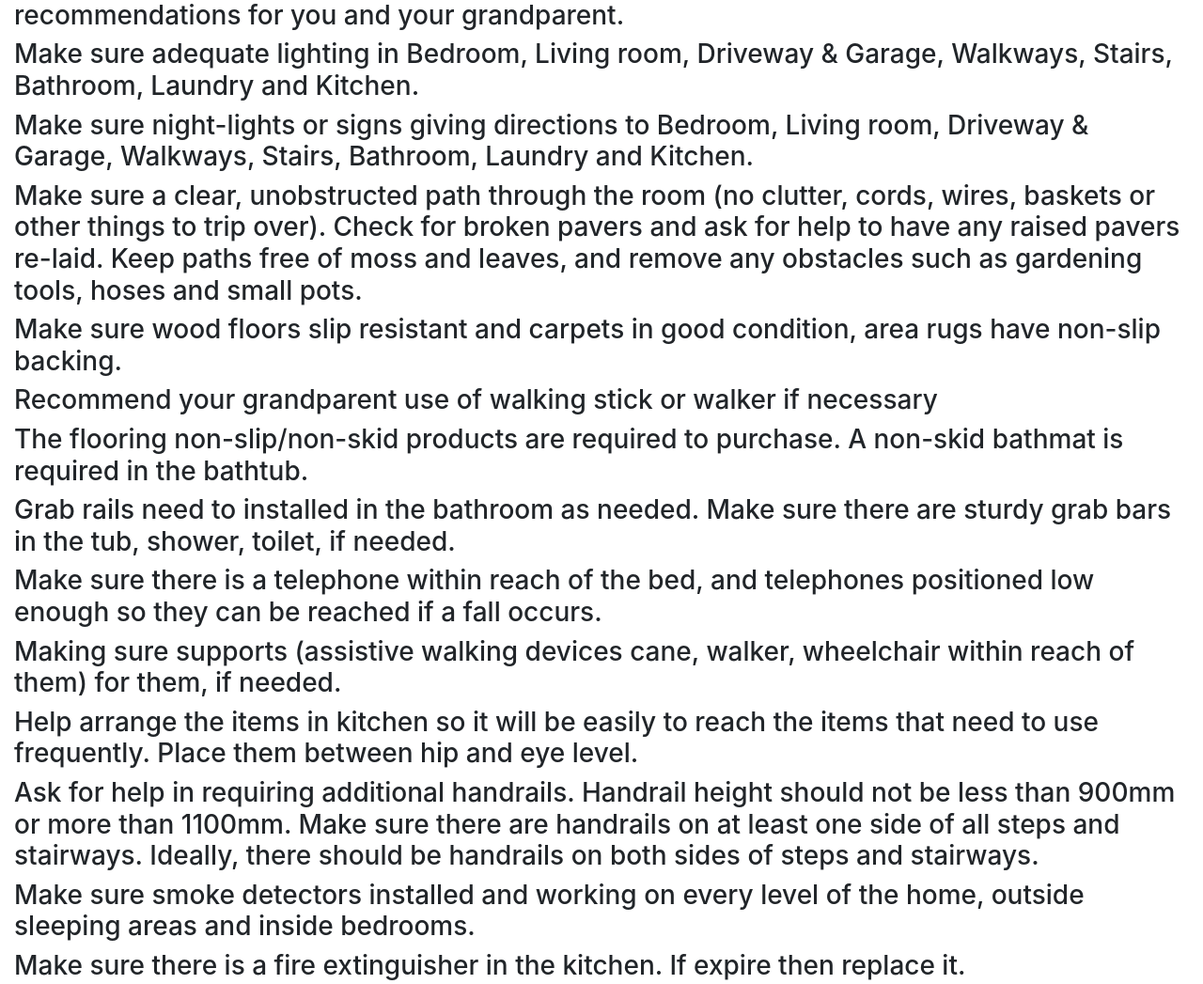
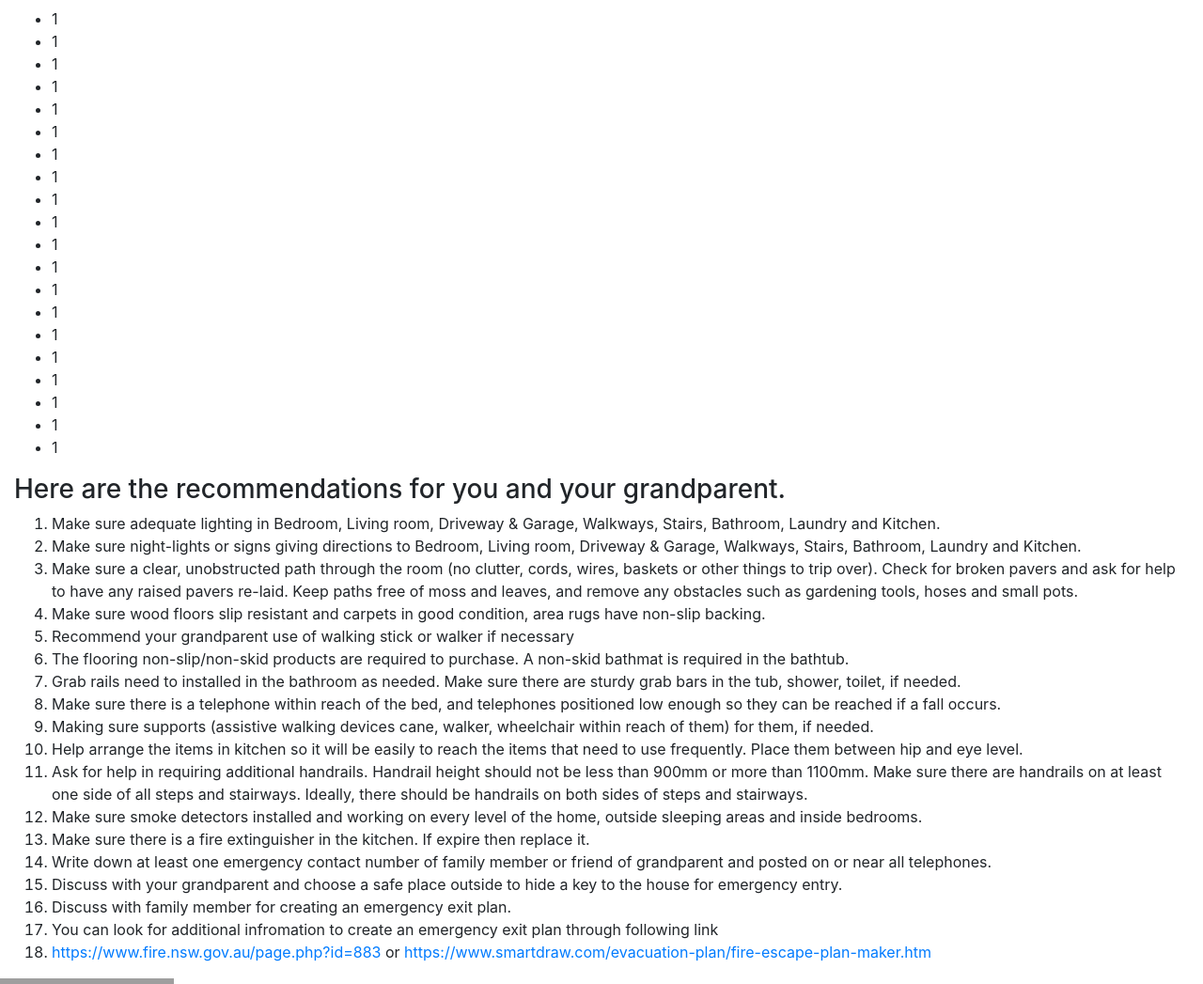
Before and after one commit to lche338/safety-assessment, a Flask app: page /safety_questionnaire_feedback in a window 1280 px wide. Shown: the part 116-1163 px from the top of the page at 94% size. Run offline with Flask 2, Linux system fonts and the light colour scheme; a user stored in the database is signed in; some libraries are stand-ins or nearby versions; grey boxes are pictures that could not be loaded.

Commit message:
Add files via upload

```diff
--- a/templates/safety_questionnaire_feedback.html
+++ b/templates/safety_questionnaire_feedback.html
@@ -1,28 +1,80 @@
 {% extends "layout.html" %}
+<!DOCTYPE html>
+<html lang="en">
+<head>
+    <meta charset="utf-8">
+    <meta name="viewport" content="width=device-width, initial-scale=1.0">
+    <meta name="description" content="">
+    <meta name="author" content="">
+    <title>Home | Care 360</title>
+    <link href="{{ url_for('static', filename='css/bootstrap.min.css') }}" rel="stylesheet">
+    <link href="{{ url_for('static', filename='css/font-awesome.min.css') }}" rel="stylesheet">
+    <link href="{{ url_for('static', filename='css/animate.min.css') }}" rel="stylesheet">
+    <link href="{{ url_for('static', filename='css/lightbox.css') }}" rel="stylesheet">
+    <link href="{{ url_for('static', filename='css/main.css') }}" rel="stylesheet">
+    <link href="{{ url_for('static', filename='css/responsive.css') }}" rel="stylesheet">
+    <script type="text/javascript" src="{{ url_for('static', filename='js/jquery.js') }}"></script>
+
+    <!-- [if lt IE 9]>
+	    <script src="js/html5shiv.js"></script>
+	    <script src="js/respond.min.js"></script>
+    <![endif] -->
+    <link rel="shortcut icon" href="static/images/ico/favicon.ico">
+    <link rel="apple-touch-icon-precomposed" sizes="144x144"
+        href="static/images/ico/apple-touch-icon-144-precomposed.png">
+    <link rel="apple-touch-icon-precomposed" sizes="114x114"
+        href="static/images/ico/apple-touch-icon-114-precomposed.png">
+    <link rel="apple-touch-icon-precomposed" sizes="72x72" href="static/images/ico/apple-touch-icon-72-precomposed.png">
+    <link rel="apple-touch-icon-precomposed" href="static/images/ico/apple-touch-icon-57-precomposed.png">
+</head>
 {% block content %}
   <body>
     {% if session['kid_name']  %}
+    <h3> Thank You {{ session['kid_name'] }}, here is the information you have given us</h3>
+    <ul>
+        <li>{{ session['kid_name'] }}</li>
+        <li>{{ session['grandparent_name'] }}</li>
+        <li>{{ session['grandparent_gender'] }}</li>
+        <li>{{ session['grandparent_age'] }}</li>
+        <li>{{ session['adequate_light'] }}</li>
+        <li>{{ session['night_light'] }}</li>
+        <li>{{ session['clear_path'] }}</li>
+        <li>{{ session['floors_condition'] }}</li>
+        <li>{{ session['difficulties_walking'] }}</li>
+        <li>{{ session['non_slip'] }}</li>
+        <li>{{ session['grab_bars'] }}</li>
+        <li>{{ session['telephone_reach'] }}</li>
+        <li>{{ session['difficulties_chairs'] }}</li>
+        <li>{{ session['items_reached'] }}</li>
+        <li>{{ session['handrails_needed'] }}</li>
+        <li>{{ session['smoke_detectors'] }}</li>
+        <li>{{ session['fire_extinguisher'] }}</li>
+        <li>{{ session['contact_information'] }}</li>
+        <li>{{ session['key_entry'] }}</li>
+        <li>{{ session['exit_plan'] }}</li>
+    </ul>
 
-    <h3> Thank You {{ session['kid_name'] }} for assisting your grandparent with his/her home safety check. Here are the recommendations for you and your grandparent. </h3>
-
-        <h3> Make sure adequate lighting in Bedroom, Living room, Driveway & Garage, Walkways, Stairs,  Bathroom, Laundry and Kitchen. </h3>
-        <h3> Make sure night-lights or signs giving directions to Bedroom, Living room, Driveway & Garage, Walkways, Stairs,  Bathroom, Laundry and Kitchen. </h3>
-        <h3> Make sure a clear, unobstructed path through the room (no clutter, cords, wires, baskets or other things to trip over). Check for broken pavers and ask for help to have any raised pavers re-laid. Keep paths free of moss and leaves, and remove any obstacles such as gardening tools, hoses and small pots.  </h3>
-        <h3> Make sure wood floors slip resistant and carpets in good condition, area rugs have non-slip backing. </h3>
-        <h3> Recommend your grandparent use of walking stick or walker if necessary </h3>
-        <h3> The flooring non-slip/non-skid products are required to purchase. A non-skid bathmat is required in the bathtub. </h3>
-        <h3> Grab rails need to installed in the bathroom as needed. Make sure there are sturdy grab bars in the tub, shower, toilet, if needed. </h3>
-        <h3> Make sure there is a telephone within reach of the bed, and telephones positioned low enough so they can be reached if a fall occurs. </h3>
-        <h3> Making sure supports (assistive walking devices cane, walker, wheelchair within reach of them) for them, if needed. </h3>
-        <h3> Help arrange the items in kitchen so it will be easily to reach the items that need to use frequently. Place them between hip and eye level. </h3>
-        <h3> Ask for help in requiring additional handrails. Handrail height should not be less than 900mm or more than 1100mm. Make sure there are handrails on at least one side of all steps and stairways. Ideally, there should be handrails on both sides of steps and stairways. </h3>
-        <h3> Make sure smoke detectors installed and working on every level of the home, outside sleeping areas and inside bedrooms. </h3>
-        <h3> Make sure there is a fire extinguisher in the kitchen. If expire then replace it. </h3>
-        <h3> Write down at least one emergency contact number of family member or friend of grandparent and posted on or near all telephones. </h3>
-        <h3> Discuss with your grandparent and choose a safe place outside to hide a key to the house for emergency entry. </h3>
-        <h3> Discuss with family member for creating an emergency exit plan. </li>
-        <h3> You can look for additional infromation to create an emergency exit plan through following link </h3>
-        <h3> https://www.fire.nsw.gov.au/page.php?id=883 or https://www.smartdraw.com/evacuation-plan/fire-escape-plan-maker.htm </h3>
+    <h3> Here are the recommendations for you and your grandparent. </h3>
+    <ol>
+        <li>Make sure adequate lighting in Bedroom, Living room, Driveway & Garage, Walkways, Stairs,  Bathroom, Laundry and Kitchen.</li>
+        <li>Make sure night-lights or signs giving directions to Bedroom, Living room, Driveway & Garage, Walkways, Stairs,  Bathroom, Laundry and Kitchen.</li>
+        <li>Make sure a clear, unobstructed path through the room (no clutter, cords, wires, baskets or other things to trip over). Check for broken pavers and ask for help to have any raised pavers re-laid. Keep paths free of moss and leaves, and remove any obstacles such as gardening tools, hoses and small pots.</li>
+        <li>Make sure wood floors slip resistant and carpets in good condition, area rugs have non-slip backing.</li>
+        <li>Recommend your grandparent use of walking stick or walker if necessary</li>
+        <li>The flooring non-slip/non-skid products are required to purchase. A non-skid bathmat is required in the bathtub.</li>
+        <li>Grab rails need to installed in the bathroom as needed. Make sure there are sturdy grab bars in the tub, shower, toilet, if needed.</li>
+        <li>Make sure there is a telephone within reach of the bed, and telephones positioned low enough so they can be reached if a fall occurs.</li>
+        <li>Making sure supports (assistive walking devices cane, walker, wheelchair within reach of them) for them, if needed.</li>
+        <li>Help arrange the items in kitchen so it will be easily to reach the items that need to use frequently. Place them between hip and eye level.</li>
+        <li>Ask for help in requiring additional handrails. Handrail height should not be less than 900mm or more than 1100mm. Make sure there are handrails on at least one side of all steps and stairways. Ideally, there should be handrails on both sides of steps and stairways.</li>
+        <li>Make sure smoke detectors installed and working on every level of the home, outside sleeping areas and inside bedrooms.</li>
+        <li>Make sure there is a fire extinguisher in the kitchen. If expire then replace it.</li>
+        <li>Write down at least one emergency contact number of family member or friend of grandparent and posted on or near all telephones.</li>
+        <li>Discuss with your grandparent and choose a safe place outside to hide a key to the house for emergency entry.</li>
+        <li>Discuss with family member for creating an emergency exit plan.</li>
+        <li>You can look for additional infromation to create an emergency exit plan through following link</li>
+        <li><a href="https://www.fire.nsw.gov.au/page.php?id=883">https://www.fire.nsw.gov.au/page.php?id=883</a> or <a href="https://www.smartdraw.com/evacuation-plan/fire-escape-plan-maker.htm">https://www.smartdraw.com/evacuation-plan/fire-escape-plan-maker.htm</a></li>
+    </ol>
 
 
 
@@ -33,4 +85,5 @@
   <a href="{{ url_for('safety_questionnaire') }}">Go to questionnaire page</a>
   {% endif %}
   </body>
+  </html>
 {% endblock content %}
```
